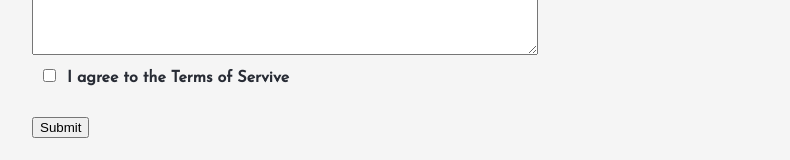
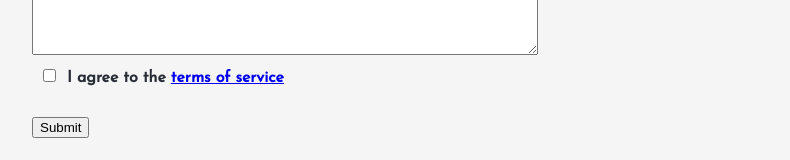
Before and after one commit to shilpavqburst/assignmnet, a plain HTML site: page index.html in a window 1280 px wide. Shown: the part 742-902 px from the top of the page, without its empty margins (42-832 px from the left). Drawn offline with Linux system fonts and the light colour scheme.

Commit message:
Update index.html
second commit with proper indentation and removed  whitespaces

```diff
--- a/index.html
+++ b/index.html
@@ -8,11 +8,9 @@
         <title>Register</title>
         <link rel="stylesheet" type="text/css" href="style.css">
     </head>
-
     <body>
         <div class="container">
-
-            <form id="myform" class="form" action="/thankyou.html"  >
+         <form id="myform" class="form" action="thankyou.html"  >
          <h1>Register</h1>
           <label for="fname"><b>First Name: <b/></label>
           <input type="text" id="fname" name="fname" required>
@@ -31,9 +29,6 @@
               <option value="yes">Yes</option>
               <option value="no">No</option>
               </select><br>
-
-
-
          <p>Do you have a license? </p>
             <div>
                 <div>
@@ -43,8 +38,8 @@
                          <select name="vehicle" id="vehicle">
                               <option value="car">Car</option>
                               <option value="Bike">Two-wheeler</option>
-                              <option value="Heavy_vehicle">Heavy Vehicles</option></select>
-                              <br>
+                              <option value="Heavy_vehicle">Heavy Vehicles</option>
+                        </select><br>
                     </div>
                 </div>
 
@@ -53,10 +48,6 @@
                    <label for="choice_vehicle">No </label>
               </div>
               </div>
-
-
-
-
         <label for="options">How do you find about us?</label>
               <select name="options" id="options" required>
                   <option value="social media">Social Media Posts</option>
@@ -66,23 +57,12 @@
                   <option value="word">Word of mouth</option>
                   <option value="other">Other</option>
               </select><br>
-
-
-
         <p>Skills you can offer</p>
-              <textarea row="5" cols="60" name="description" placeholder="Write something.."></textarea><br>
-
-
+        <textarea row="5" cols="60" name="description" placeholder="Write something.."></textarea><br>
         <label>
-             <input type="checkbox"  name="remember" style="margin-bottom:15px" required>I agree to the Terms of Servive
+             <input type="checkbox"  name="remember" style="margin-bottom:15px" required>I agree to the  <a href="terms.html">terms of service</a>
         </label><br>
-
-
-              <button type="submit" class="submit" onclick>Submit</button>
-
-
+        <button type="submit" class="submit" onclick>Submit</button>
         </form>
-
     </body>
-
 </html>
```
